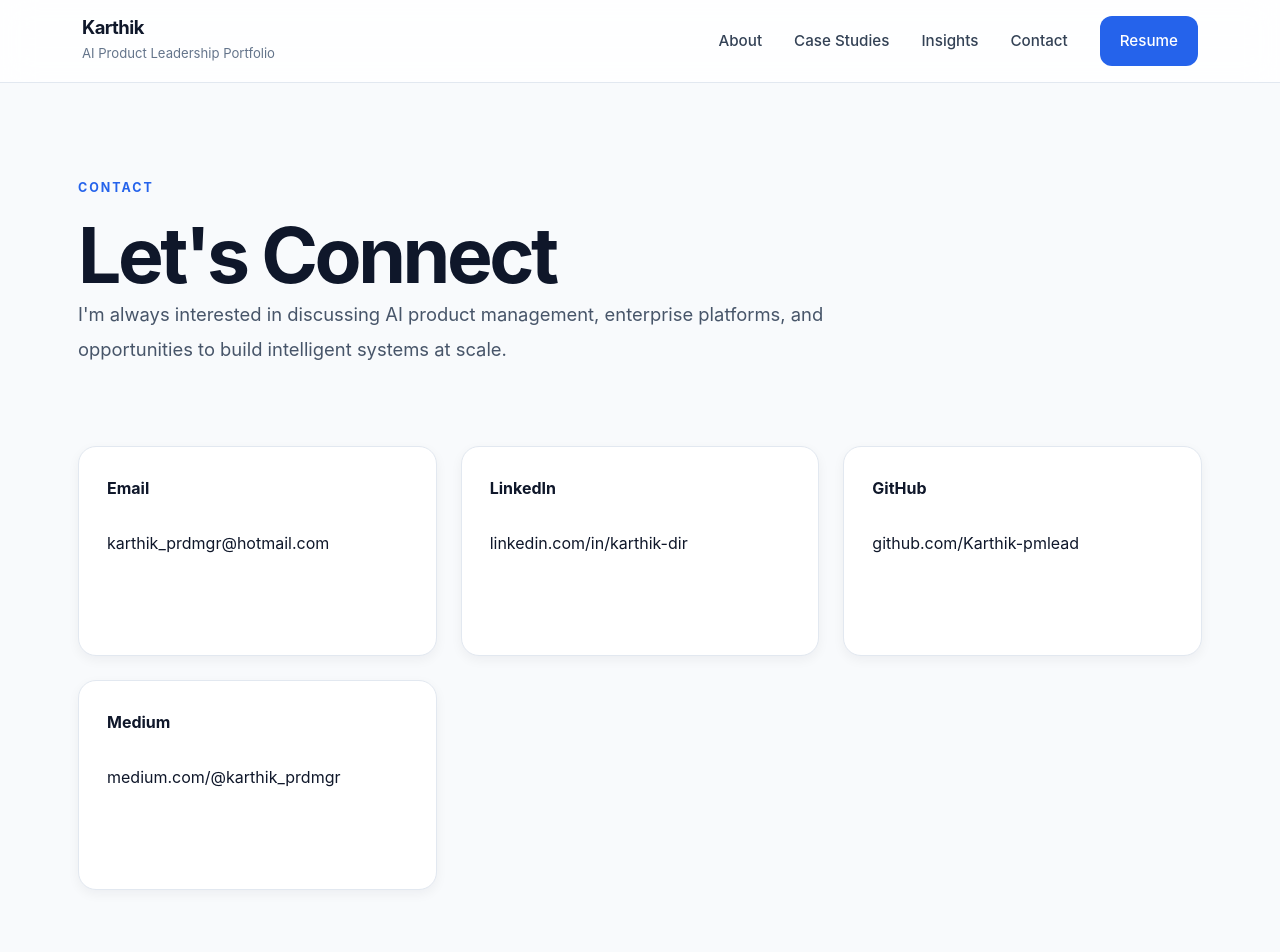
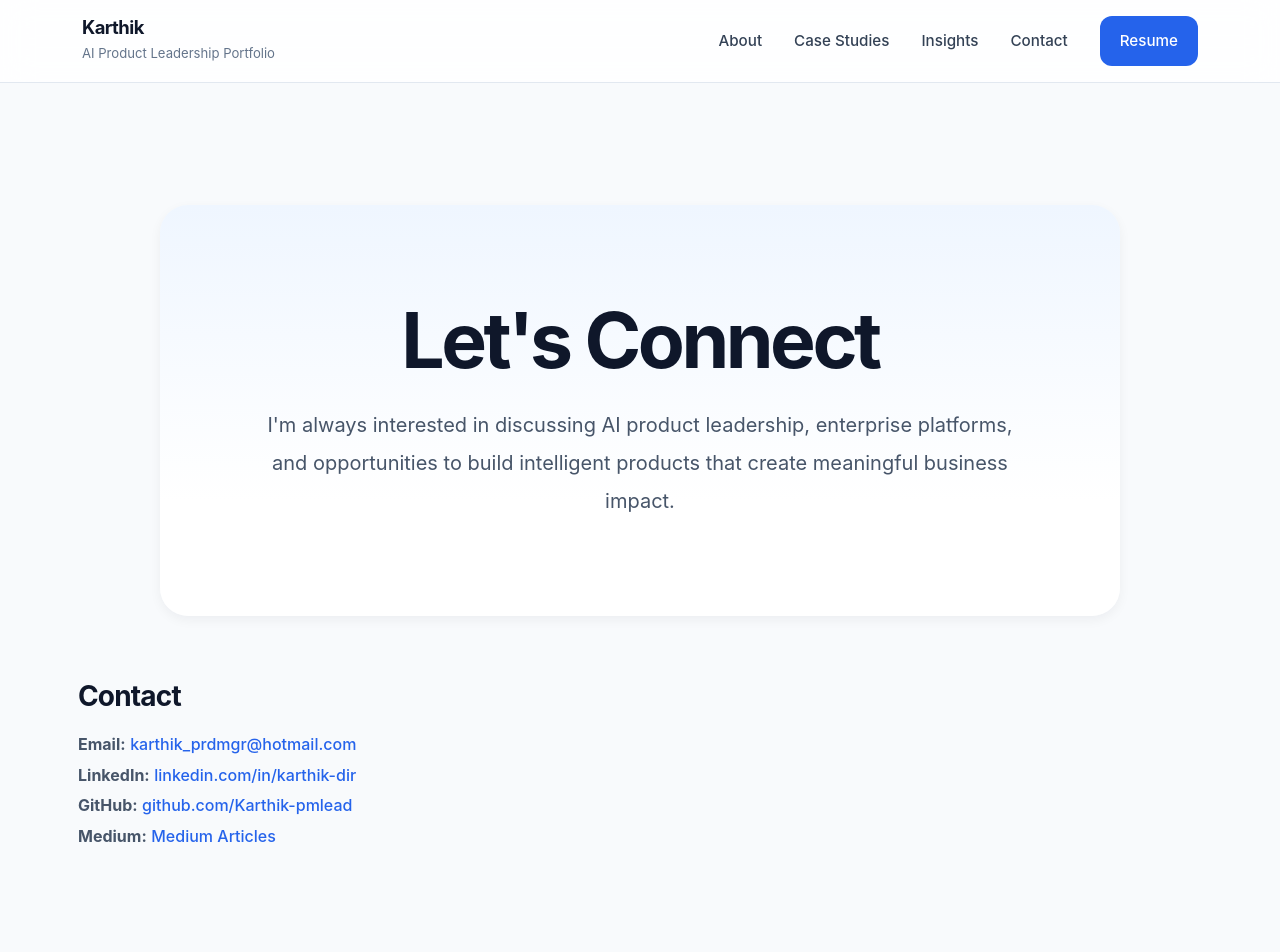
Before and after one commit to Karthik-pmlead/karthik-pmlead.github.io, a Next.js app: page /contact in a window 1280 px wide. Shown: the top 952 px of the page. Built offline with nearby package versions, Linux system fonts and the light colour scheme.

Commit message:
updated contact

```diff
--- a/app/contact/page.tsx
+++ b/app/contact/page.tsx
@@ -1,45 +1,71 @@
+import Link from "next/link";
+
 export default function ContactPage() {
   return (
     <main className="container">
-      <section className="platforms-hero">
-        <p className="section-label">CONTACT</p>
 
+      <section className="hero">
         <h1>Let's Connect</h1>
 
-        <p className="hero-description">
-          I'm always interested in discussing AI product management,
+        <p className="hero-subtitle">
+          I'm always interested in discussing AI product leadership,
           enterprise platforms, and opportunities to build intelligent
-          systems at scale.
+          products that create meaningful business impact.
         </p>
       </section>
 
       <section className="platform-section">
-        <div className="capability-grid">
-          <div className="capability-card">
-            <strong>Email</strong>
-            <br />
+
+        <h2>Contact</h2>
+
+        <p>
+          <strong>Email:</strong>{" "}
+          <a
+            href="mailto:karthik_prdmgr@hotmail.com"
+            className="contact-link"
+          >
             karthik_prdmgr@hotmail.com
-          </div>
+          </a>
+        </p>
 
-          <div className="capability-card">
-            <strong>LinkedIn</strong>
-            <br />
+        <p>
+          <strong>LinkedIn:</strong>{" "}
+          <a
+            href="https://www.linkedin.com/in/karthik-dir"
+            target="_blank"
+            rel="noopener noreferrer"
+            className="contact-link"
+          >
             linkedin.com/in/karthik-dir
-          </div>
+          </a>
+        </p>
 
-          <div className="capability-card">
-            <strong>GitHub</strong>
-            <br />
+        <p>
+          <strong>GitHub:</strong>{" "}
+          <a
+            href="https://github.com/Karthik-pmlead"
+            target="_blank"
+            rel="noopener noreferrer"
+            className="contact-link"
+          >
             github.com/Karthik-pmlead
-          </div>
+          </a>
+        </p>
 
-          <div className="capability-card">
-            <strong>Medium</strong>
-            <br />
-            medium.com/@karthik_prdmgr
-          </div>
-        </div>
+        <p>
+          <strong>Medium:</strong>{" "}
+          <a
+            href="https://medium.com/@karthik_prdmgr"
+            target="_blank"
+            rel="noopener noreferrer"
+            className="contact-link"
+          >
+            Medium Articles
+          </a>
+        </p>
+
       </section>
+
     </main>
   );
 }
--- a/app/globals.css
+++ b/app/globals.css
@@ -1180,3 +1180,13 @@ button:focus-visible {
     scroll-behavior: auto !important;
   }
 }
+
+.contact-link {
+  color: var(--primary);
+  text-decoration: none;
+  font-weight: 500;
+}
+
+.contact-link:hover {
+  text-decoration: underline;
+}
```
